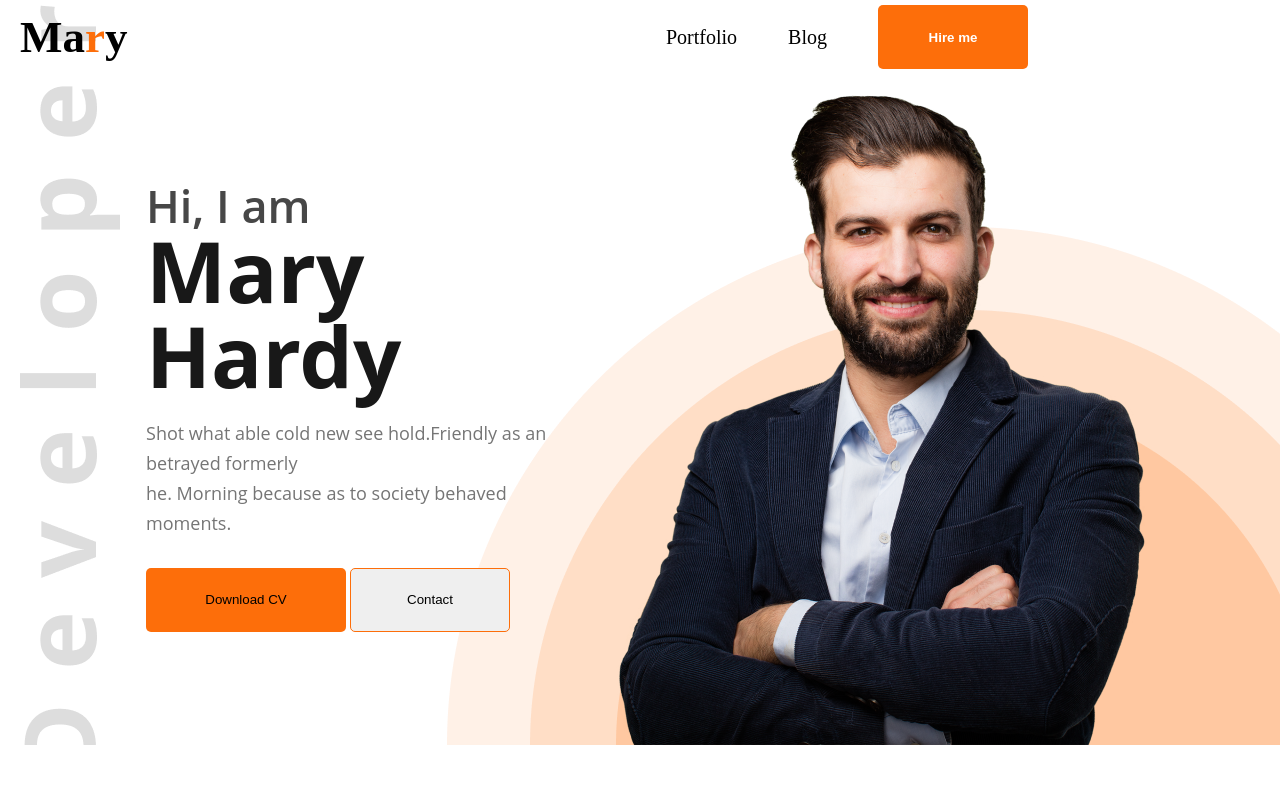
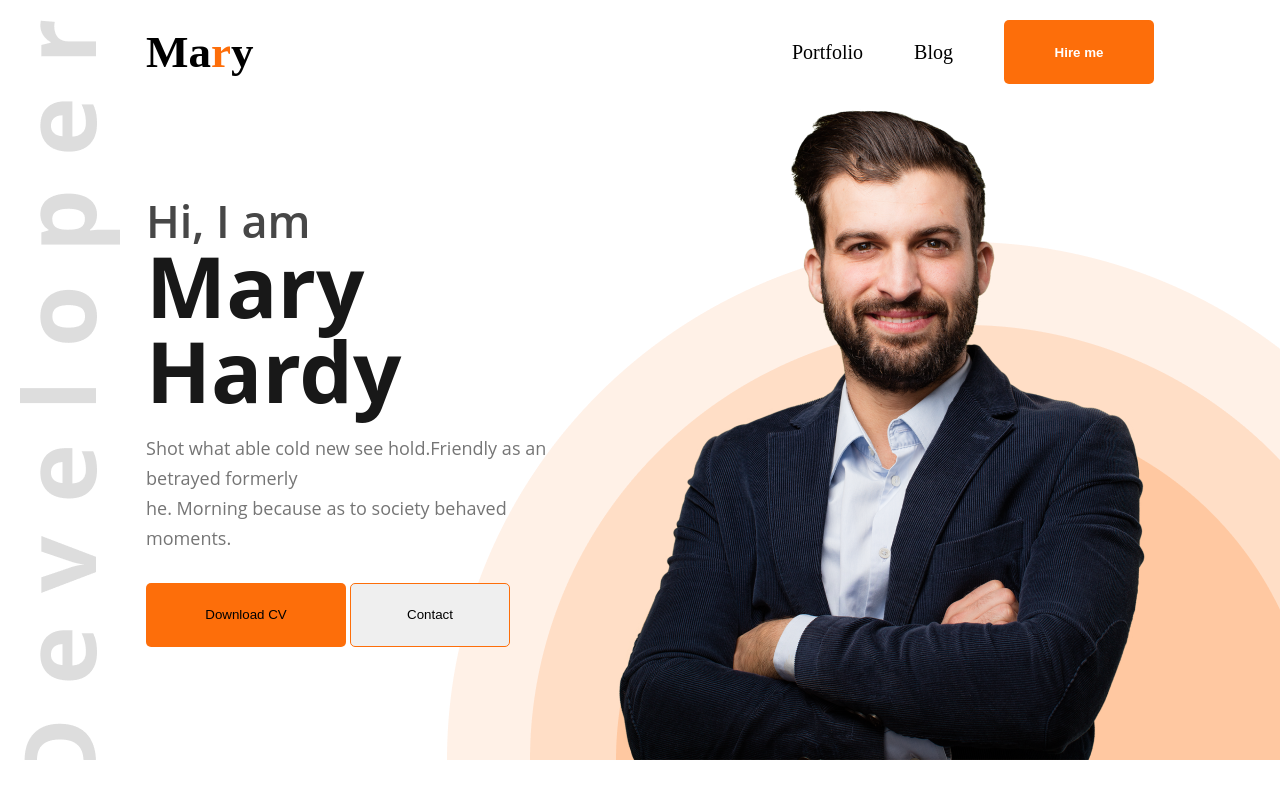
Before and after one commit to billahbhai07/portfolio-website, a plain HTML site: page index.html in a window 1280 px wide. Shown: the top 800 px of the page. Drawn offline with Linux system fonts and the light colour scheme.

Commit message:
website complite

```diff
--- a/styles/style.css
+++ b/styles/style.css
@@ -13,9 +13,9 @@ header{
     display: flex;
     align-items: center;
     justify-content: space-between;
-    margin-top: 5px;
+
     width: 80%;
-    /* margin: 20px auto 0px; */
+    margin: 20px auto 0px;
 }
 .logo{
     color: rgba(253, 110, 10, 1);
```
